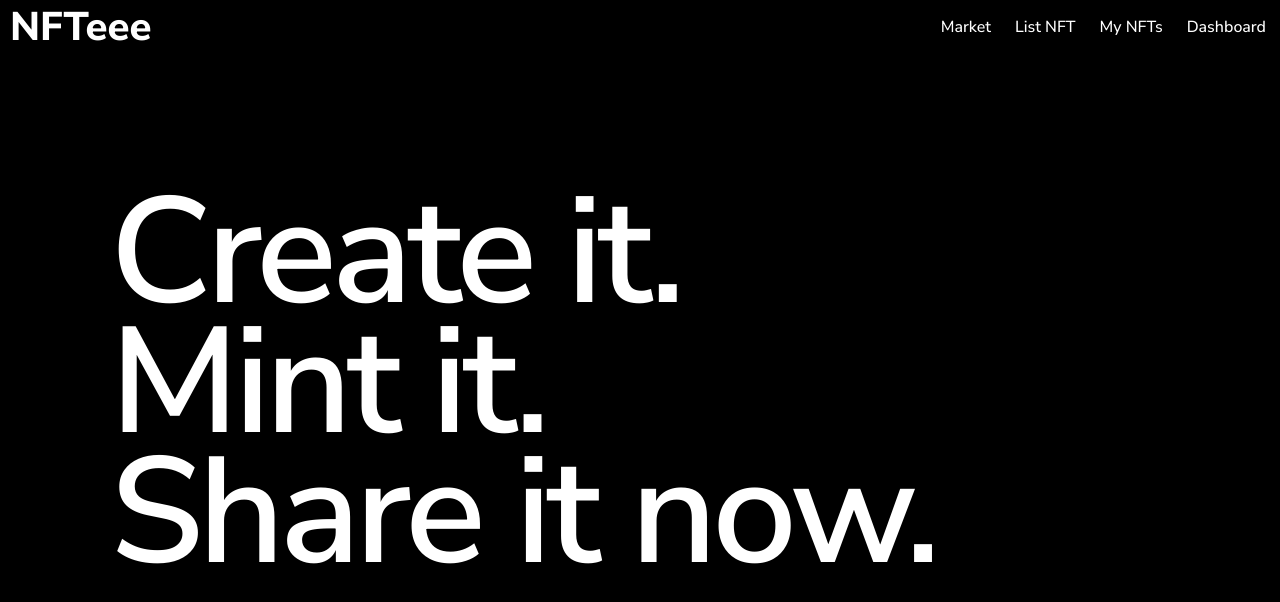
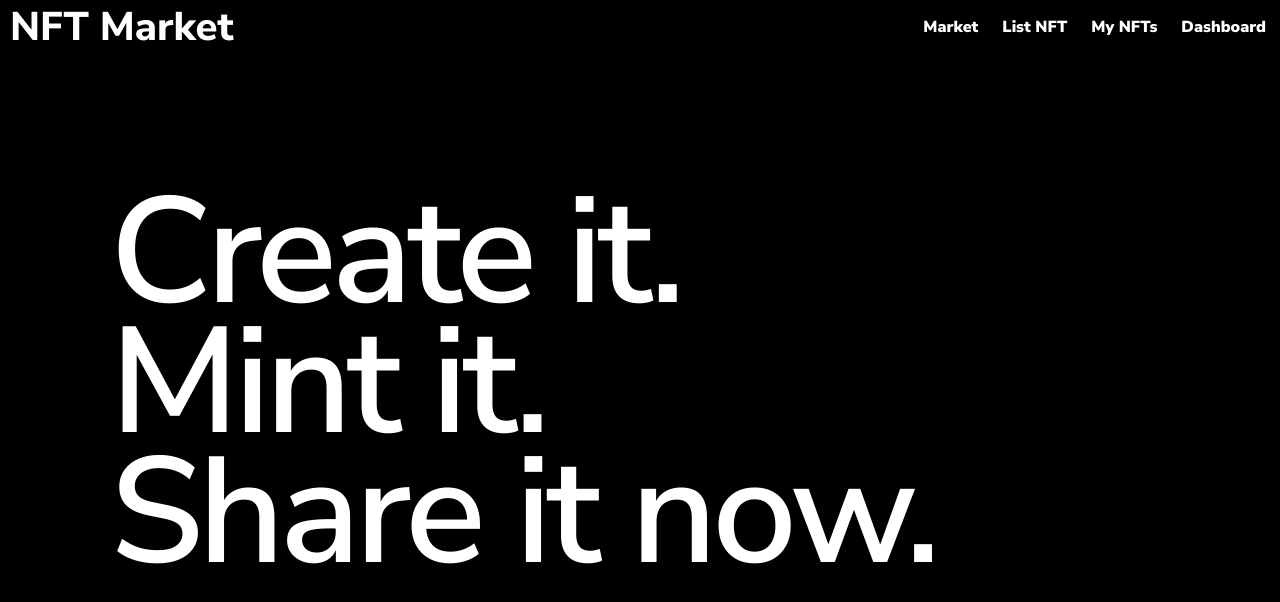
Before and after one commit to eremitik/nftmarket, a Next.js app: page / in a window 1280 px wide. Shown: the top 602 px of the page. Built offline with nearby package versions, Linux system fonts and the light colour scheme.

Commit message:
refactor: moved create nft page to component

```diff
--- a/components/Nav.jsx
+++ b/components/Nav.jsx
@@ -2,12 +2,11 @@ import Link from 'next/link';
 import styled from 'styled-components';
 
 const Navigation = styled.nav`
-  // border-bottom: 1px solid white;
   overflow: hidden;
   position: fixed;
   top: 0;
   width: 100%;
-  backdrop-filter: blur(10px);
+  backdrop-filter: blur(30px);
   height: 100px;
 
 `
@@ -27,6 +26,8 @@ const LinkContainer = styled.div`
 `
 
 const Links = styled.a`
+  font-weight: 900;
+  font-size: 1rem;
   margin-right: 1.5rem;
   cursor: pointer;
   transition: 0.2s;
@@ -40,12 +41,12 @@ export default function Nav({ Component, pageProps }) {
   return (
     <div>
       <Navigation>
-        <Logo><Link href="/">NFTeee</Link></Logo>
+        <Logo><Link href="/">NFT Market</Link></Logo>
         <LinkContainer>
           <Link href="/nftmarket">
             <Links>Market</Links>
           </Link>
-          <Link href="/createitem">
+          <Link href="/create">
             <Links>List NFT</Links>
           </Link>
           <Link href="/myassets">
--- a/pages/createitem.js
+++ b/components/PostNft.jsx
@@ -101,10 +101,5 @@ export default function CreateItem () {
 
       </div>
     </div>
-
   )
-
-
-
-
 }
--- /dev/null
+++ b/components/Top.jsx
@@ -0,0 +1,32 @@
+import styled, { css } from 'styled-components';
+
+const Container = styled.div`
+`
+
+const Cushion = styled.div`
+  margin-top: 100px;
+  margin-left: 100px;
+`
+
+const Typography = styled.p`
+  ${props => props.header && css`
+    padding: 0;
+    margin-top: -50px;
+    margin-bottom: -75px;
+    font-size: 150px;
+    font-weight: 600;
+    letter-spacing: -5px;
+  `}
+`
+
+export default function Top() {
+  return (
+    <Container>
+      <Cushion>
+        <Typography header>Create it.</Typography>
+        <Typography header>Mint it.</Typography>
+        <Typography header>Share it now.</Typography>
+      </Cushion>
+    </Container>
+  )
+}
--- a/pages/index.js
+++ b/pages/index.js
@@ -1,32 +1,13 @@
-import styled, { css } from 'styled-components';
+import styled from 'styled-components';
+import Top from '../components/Top.jsx';
 
 const Container = styled.div`
-`
-
-const Cushion = styled.div`
-  margin-top: 100px;
-  margin-left: 100px;
-`
-
-const Typography = styled.p`
-  ${props => props.header && css`
-    padding: 0;
-    margin-top: -50px;
-    margin-bottom: -75px;
-    font-size: 150px;
-    font-weight: 600;
-    letter-spacing: -5px;
-  `}
 `
 
 export default function Home() {
   return (
     <Container>
-      <Cushion>
-        <Typography header>Create it.</Typography>
-        <Typography header>Mint it.</Typography>
-        <Typography header>Share it now.</Typography>
-      </Cushion>
+      <Top />
     </Container>
   )
 }
```
Also changed, not shown: pages/create.js (added, +10 -0 lines).
